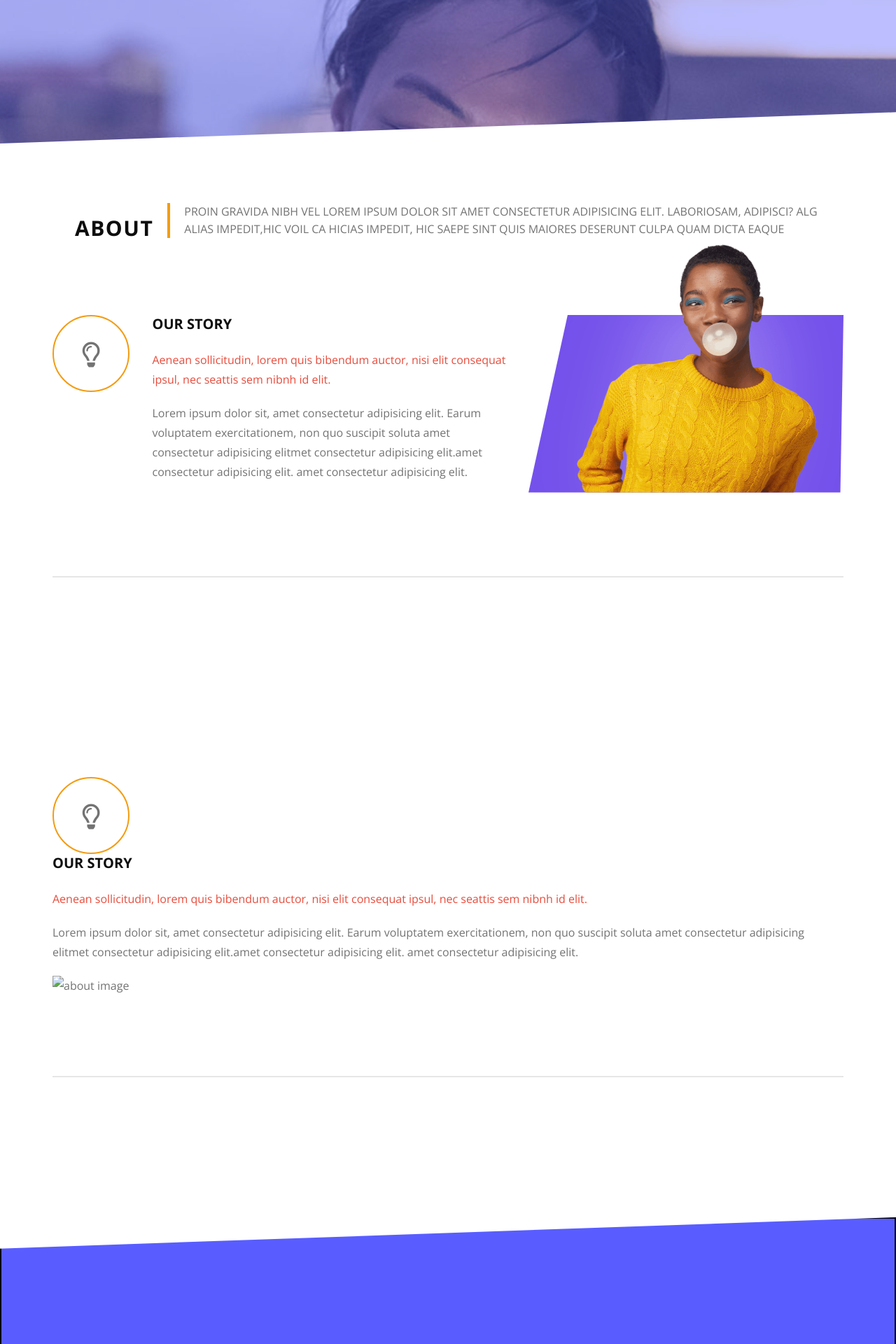
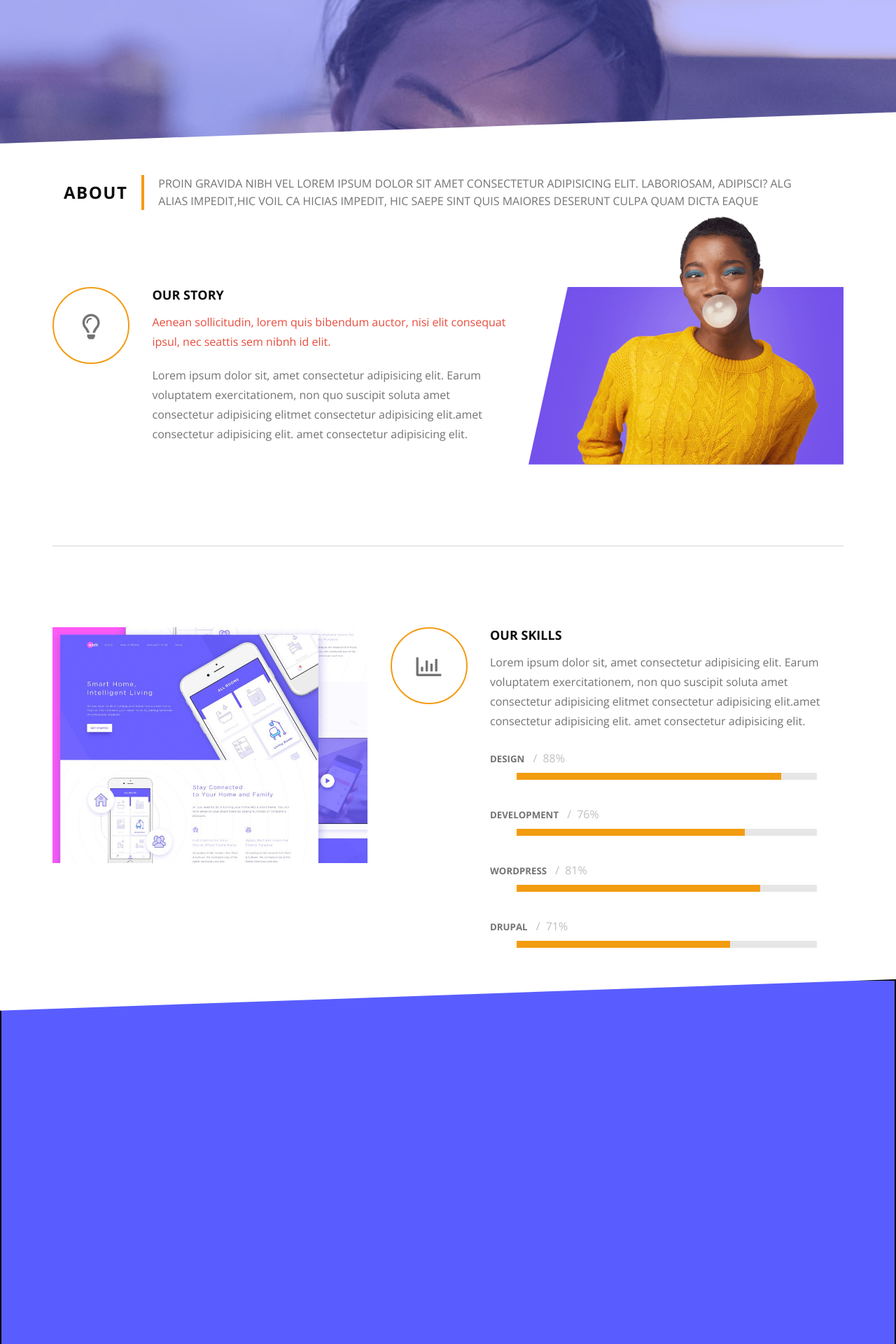
Before and after one commit to yanndeo/mini-template-html-css, a PHP site: page /index.html in a window 1280 px wide. Shown: the part 960-2880 px from the top of the page at 70% size. Run offline with PHP 8.4, Linux system fonts and the light colour scheme; some libraries are stand-ins or nearby versions.

Commit message:
section skill html/css

```diff
--- a/css/app.css
+++ b/css/app.css
@@ -15,7 +15,7 @@
 :root h2 {
   padding: 0;
   margin: 0;
-  font-size: clamp(1rem, 4vw, 1.875rem);
+  font-size: clamp(1rem, 4vw, 1.5rem);
   line-height: 0.83333;
   letter-spacing: 1.5px;
   color: #0d0d0d; }
@@ -23,12 +23,16 @@
 :root h3 {
   margin: 0;
   padding: 0;
-  margin-bottom: 1.5625rem;
-  font-size: 1.25rem;
+  margin-bottom: 0.875rem;
+  font-size: 1.125rem;
   line-height: 1.25;
   font-weight: 700;
   color: #0d0d0d;
   text-transform: uppercase; }
+
+:root h5 {
+  margin: 0;
+  padding: 0; }
 
 :root hr {
   margin: 115px 0;
@@ -61,7 +65,8 @@ p {
   clear: both; }
 
 .important {
-  color: #e74c3c; }
+  color: #e74c3c;
+  line-height: 28px; }
 
 /* Layouts */
 .l-container {
@@ -311,11 +316,11 @@ p {
     padding: 0 2.5rem;
     font-size: 0.9375rem; } }
 
-.section {
+.section-x {
   padding: 2.8125rem 0;
   background-color: #fff;
   position: relative; }
-  .section:before, .section:after {
+  .section-x:before, .section-x:after {
     content: '';
     display: block;
     background-color: #fff;
@@ -331,11 +336,11 @@ p {
     -webkit-transform: skewY(-2deg);
         -ms-transform: skewY(-2deg);
             transform: skewY(-2deg); }
-  .section:after {
+  .section-x:after {
     -webkit-transform-origin: top right;
         -ms-transform-origin: top right;
             transform-origin: top right; }
-  .section .l-container {
+  .section-x .l-container {
     position: relative; }
 
 .section-presentation {
@@ -409,13 +414,14 @@ p {
     -webkit-box-direction: normal;
     -webkit-flex-flow: row nowrap;
         -ms-flex-flow: row nowrap;
-            flex-flow: row nowrap;
-    padding-left: 32px; }
+            flex-flow: row nowrap; }
+    .section-presentation .section-presentation-title {
+      margin-top: -1.25rem; }
     .section-presentation .section-presentation-text {
-      padding: 0 20px;
-      margin-left: 20px;
+      padding: 0 1.25rem;
+      margin-left: 1.25rem;
       text-align: left;
-      border-left: 4px solid #f39c12; }
+      border-left: 0.25rem solid #f39c12; }
       .section-presentation .section-presentation-text:before {
         display: none; } }
 
@@ -441,7 +447,7 @@ p {
     width: 100%;
     text-align: center; }
     .section-about .section-content .content-text .title {
-      margin-top: 25px; }
+      margin-top: 1.5625rem; }
   .section-about .section-content .content-image {
     width: 100%;
     text-align: center; }
@@ -450,7 +456,6 @@ p {
       height: auto; }
   .section-about .section-content .content-custom-image {
     position: relative;
-    width: 450px;
     width: 100%;
     text-align: center;
     height: 354px;
@@ -458,7 +463,10 @@ p {
     background-size: contain;
     z-index: -1;
     -webkit-clip-path: none;
-            clip-path: none; }
+            clip-path: none;
+    max-height: -webkit-fill-available;
+    max-height: -moz-available;
+    max-height: fill-available; }
     .section-about .section-content .content-custom-image img {
       position: absolute;
       bottom: 0;
@@ -492,12 +500,12 @@ p {
       .section-about .section-content .content-text .title {
         margin-top: 0; }
     .section-about .section-content .content-image {
-      width: 28.125rem; }
+      width: 450px; }
     .section-about .section-content .content-custom-image {
       width: 450px;
       height: 254px;
-      -webkit-clip-path: polygon(25% -256px, 100% 0%, 99% 100%, 0% 100%);
-              clip-path: polygon(25% -256px, 100% 0%, 99% 100%, 0% 100%); }
+      -webkit-clip-path: polygon(25% -256px, 100% 0%, 100% 100%, 0% 100%);
+              clip-path: polygon(25% -256px, 100% 0%, 100% 100%, 0% 100%); }
       .section-about .section-content .content-custom-image img {
         left: 50%;
         right: 0;
@@ -505,3 +513,39 @@ p {
             -ms-transform: translate(-50%);
                 transform: translate(-50%);
         width: 100%; } }
+
+.section-skills .icon-section:before {
+  content: "\f080"; }
+
+.progress-bar {
+  margin-bottom: 1.875rem; }
+  .progress-bar:last-child {
+    margin-bottom: 0; }
+  .progress-bar .value {
+    color: #bfbfbf; }
+    .progress-bar .value:before {
+      content: "/";
+      display: inline-block;
+      padding: 0 8px; }
+
+.progress-bar-title {
+  display: inline-block;
+  line-height: 40px;
+  text-transform: uppercase; }
+
+.progress-bar-content {
+  height: 10px;
+  width: 100%;
+  max-width: 85%;
+  margin: 0 auto;
+  background-color: #e6e6e6;
+  position: relative; }
+  .progress-bar-content span {
+    position: absolute;
+    top: 0;
+    bottom: 0;
+    left: 0;
+    right: 0;
+    background-color: #f39c12;
+    display: inline-block;
+    height: 100%; }
--- a/index.html
+++ b/index.html
@@ -65,15 +65,17 @@
 
 
 
+<div class="section-x">
     <!-- About -->
-<section class="section section-about">
+    <section class=" section-about">
         <div class="l-container">
 
             <div class="section-presentation">
                 <h2 class="section-presentation-title ">About</h2>
                 <p class="section-presentation-text">
                     Proin gravida nibh vel Lorem ipsum dolor sit amet consectetur adipisicing elit.
-                Laboriosam, adipisci? Alg Alias impedit,hic voil ca hicias impedit, hic saepe sint quis maiores deserunt culpa quam dicta eaque
+                    Laboriosam, adipisci? Alg Alias impedit,hic voil ca hicias impedit, hic saepe sint quis maiores deserunt
+                    culpa quam dicta eaque
                 </p>
             </div>
 
@@ -82,11 +84,14 @@
                 <div class="content-text ">
                     <h3 class="title ">Our story</h3>
                     <p class="text important">
-                    Aenean sollicitudin, lorem quis bibendum auctor, nisi elit consequat ipsul, nec seattis sem nibnh id elit.
+                        Aenean sollicitudin, lorem quis bibendum auctor, nisi elit consequat ipsul, nec seattis sem nibnh id
+                        elit.
                     </p>
                     <p class="text">
-                    Lorem ipsum dolor sit, amet consectetur adipisicing elit. Earum voluptatem exercitationem, non quo suscipit
-                    soluta amet consectetur adipisicing elitmet consectetur adipisicing elit.amet consectetur adipisicing elit.
+                        Lorem ipsum dolor sit, amet consectetur adipisicing elit. Earum voluptatem exercitationem, non quo
+                        suscipit
+                        soluta amet consectetur adipisicing elitmet consectetur adipisicing elit.amet consectetur
+                        adipisicing elit.
                         amet consectetur adipisicing elit.
                     </p>
                 </div>
@@ -106,16 +111,19 @@
 
 
     <!-- Skills -->
-<section class="section section-skills">
+    <section class=" section-about section-skills">
         <div class="l-container">
             <div class="section-content">
+
+                <div class="content-image">
+                    <img src="/assets/images/devices.jpg" alt="skills image " class="">
+                </div>
+
                     <div class="icon-section"></div>
+
                 <div class="content-text ">
-                <h3 class="title ">Our story</h3>
-                <p class="text important">
-                    Aenean sollicitudin, lorem quis bibendum auctor, nisi elit consequat ipsul, nec seattis sem nibnh id
-                    elit.
-                </p>
+
+                    <h3 class="title ">Our skills</h3>
                     <p class="text">
                         Lorem ipsum dolor sit, amet consectetur adipisicing elit. Earum voluptatem exercitationem, non quo
                         suscipit
@@ -123,19 +131,49 @@
                         adipisicing elit.
                         amet consectetur adipisicing elit.
                     </p>
-            </div>
 
-            <div class="content-image">
-                <img src="https://via.placeholder.com/450x254" alt="about image " class="">
+                    <div class="progress">
+                        <div class="progress-bar">
+                            <h5 class="progress-bar-title">Design </h5>
+                            <span class="value">88%</span>
+                            <div class="progress-bar-content">
+                                <span class="" style="width: 88%;"></span>
                             </div>
                         </div>
 
-        <hr>
+                        <div class="progress-bar">
+                            <h5 class="progress-bar-title">Development </h5>
+                            <span class="value">76%</span>
+                            <div class="progress-bar-content">
+                                <span class="" style="width: 76%;"></span>
+                            </div>
+                        </div>
+
+                        <div class="progress-bar">
+                            <h5 class="progress-bar-title">Wordpress </h5>
+                            <span class="value">81%</span>
+                            <div class="progress-bar-content">
+                                <span class="" style="width: 81%;"></span>
+                            </div>
+                        </div>
+
+                        <div class="progress-bar">
+                            <h5 class="progress-bar-title">Drupal </h5>
+                            <span class="value">71%</span>
+                            <div class="progress-bar-content">
+                                <span class="" style="width: 71%;"></span>
+                            </div>
+                        </div>
+                    </div>
+
                 </div>
 
 
+            </div>
+        </div>
     </section>
 
+</div>
 <!-- EndSkills -->
 <section style="height: 100vh; border: 2px solid #000; background-color: #595DFF; ">
 
--- a/scss/app.scss
+++ b/scss/app.scss
@@ -9,3 +9,5 @@
 @import "module/btn";
 @import "module/section";
 @import "module/about";
+@import "module/skills";
+@import "module/progress";
--- a/scss/base/_base.scss
+++ b/scss/base/_base.scss
@@ -60,7 +60,7 @@ $transitionDefault : .3s;
     h2 {
         padding: 0;
         margin: 0;
-        font-size:clamp(r(16px), 4vw, r(30px)); // r(30px);
+        font-size:clamp(r(16px), 4vw, r(24px)); // r(30px);
         line-height: lh(25, 30);
         letter-spacing: 1.5px;
         color: #0d0d0d;
@@ -69,12 +69,17 @@ $transitionDefault : .3s;
     h3{
         margin: 0;
         padding: 0;
-        margin-bottom: r(25px);
-        font-size: r(20px);
+        margin-bottom: r(14px);
+        font-size: r(18px);
         line-height: 1.25;
         font-weight: 700;
         color: #0d0d0d;
         text-transform: uppercase;
+    }
+
+    h5{
+        margin: 0;
+        padding: 0;
     }
 
     hr{
@@ -118,4 +123,5 @@ p{
 }
 .important{
     color: #e74c3c;
+    line-height: 28px;
 }
--- a/scss/module/_about.scss
+++ b/scss/module/_about.scss
@@ -10,7 +10,7 @@
             width: 100%;
             text-align: center;
             .title{
-                margin-top: 25px;
+                margin-top: r(25px);
             }
         }
 
@@ -26,16 +26,15 @@
 
         .content-custom-image {
             position: relative;
-            width: 450px;
-
+            //width: 450px;
             width: 100%;
             text-align: center;
             height: 354px;
             background: #7451eb;
             background-size: contain;
             z-index: -1;
-           // margin: 0 auto;
             clip-path: none;
+            max-height: fill-available;
             img {
                 position: absolute;
                 bottom: 0;
@@ -43,7 +42,6 @@
                 right: 0;
                 transform: translate(-50%);
                 width:460px;
-
                 max-width: 100%;
                 height: auto;
             }
@@ -75,13 +73,13 @@
         }
 
         .content-image {
-            width: r(450px);
+            width: 450px;
         }
 
         .content-custom-image {
             width: 450px;
             height: 254px;
-            clip-path: polygon(25% -256px, 100% 0%, 99% 100%, 0% 100%);
+            clip-path: polygon(25% -256px, 100% 0%, 100% 100%, 0% 100%);
             img {
                 left: 50%;
                 right: 0;
--- /dev/null
+++ b/scss/module/_progress.scss
@@ -0,0 +1,46 @@
+.progress{
+
+
+}
+
+
+.progress-bar{
+
+    margin-bottom: r(30px);
+    &:last-child{
+        margin-bottom: 0;
+    }
+
+    .value{
+        color: #bfbfbf;
+        &:before{
+            content: "/";
+            display: inline-block;
+            padding: 0 8px;
+        }
+    }
+}
+
+
+.progress-bar-title{
+    display: inline-block;
+    line-height: 40px;
+    text-transform: uppercase;
+}
+
+
+.progress-bar-content{
+    height: 10px;
+    width: 100%;
+    max-width: 85%;
+    margin: 0 auto;
+    background-color: #e6e6e6;position: relative;
+    span{
+        position: absolute;
+        top: 0;bottom: 0;left: 0;right: 0;
+        background-color: $main-color;
+        display: inline-block;
+        height: 100%;
+
+    }
+}
--- a/scss/module/_section.scss
+++ b/scss/module/_section.scss
@@ -1,8 +1,7 @@
-.section {
+.section-x {
     padding: r(45px) 0; //r(85px) 0;
     background-color: #fff;
     position: relative;
-
     &:before,
     &:after {
         content: '';
@@ -47,7 +46,6 @@
         text-transform: uppercase;
         font-weight: 400;
         text-align: center;
-
         &::before {
             content: '';
             display: block;
@@ -109,14 +107,17 @@
     }
 
     .section-presentation {
-        flex-flow: row nowrap; //
-        padding-left: 32px;
+        flex-flow: row nowrap;
+
+        .section-presentation-title{
+            margin-top: r(-20px);
+        }
 
         .section-presentation-text {
-            padding: 0 20px;
-            margin-left: 20px;
+            padding: 0 r(20px);
+            margin-left: r(20px);
             text-align: left;
-            border-left: 4px solid $main-color;
+            border-left: r(4px) solid $main-color;
             &:before {
                 display: none;
             }
--- /dev/null
+++ b/scss/module/_skills.scss
@@ -0,0 +1,23 @@
+.section-skills{
+
+    .icon-section{
+        &:before{
+           content: "\f080";
+        }
+    }
+
+    .section-content {
+        //flex-flow: column-reverse;
+        .content-text {
+
+        }
+        .content-image{
+          //  width: 474px;
+        }
+
+
+
+
+
+    }
+}
```
Also changed, not shown: assets/images/devices.jpg (added). Lines whose indentation alone changed are shown as unchanged.
